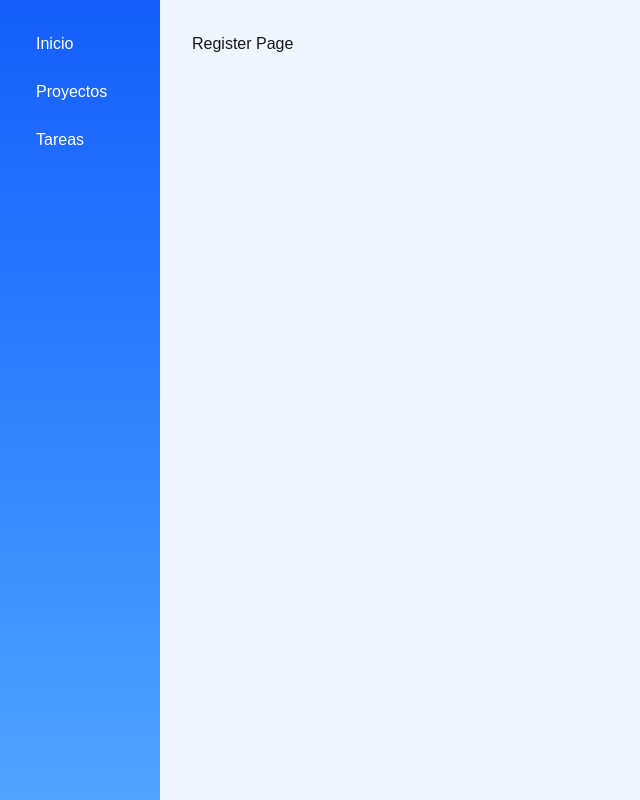
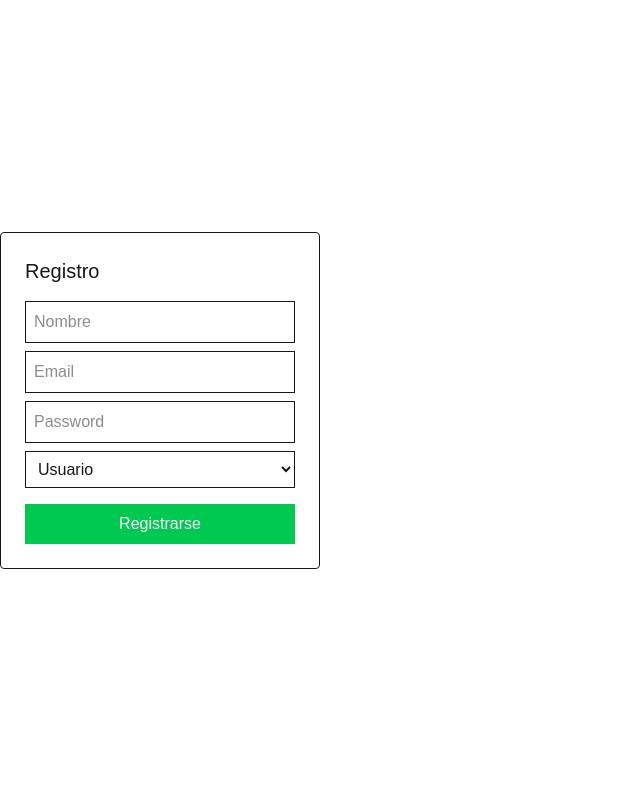
Before and after one commit to VMz69/project-manager, a Next.js app: page /register in a window 1280 px wide. Shown: the whole page, without its empty margins (0-640 px from the left). Built offline with nearby package versions, Linux system fonts and the light colour scheme.

Commit message:
auth + protectedRoutes + detalles en dashboard

```diff
--- a/src/app/dashboard/page.tsx
+++ b/src/app/dashboard/page.tsx
@@ -1,28 +1,35 @@
-'use client';
+"use client";
 
-import { useRouter } from 'next/navigation';
-import { projects } from '@/mocks/projects';
-import { tasks } from '@/mocks/tasks';
-import StatusBadge from '@/components/StatusBadge';
+import { useRouter } from "next/navigation";
+import { projects } from "@/mocks/projects";
+import { tasks } from "@/mocks/tasks";
+import StatusBadge from "@/components/StatusBadge";
+import ProtectedRoute from "@/components/ProtectedRoute";
+import { useAuth } from "@/context/AuthContext";
 
 export default function DashboardPage() {
   const router = useRouter();
 
-  const pending = tasks.filter(t => t.status === 'pending');
+  // Usamos el contexto global (forma correcta)
+  const { logout, user } = useAuth();
 
-  const projectName = (id: string) =>
-    projects.find(p => p.id === id)?.name ?? 'Proyecto';
+  // Filtrar tareas pendientes
+  const pending = tasks.filter((t) => t.status === "pending");
 
+  // Obtener nombre del proyecto desde su id
+  const getProjectName = (id: number) => {
+    return projects.find((p) => p.id === id)?.name ?? "Proyecto";
+  };
+
+  // Logout usando contexto (NO localStorage manual)
   const handleLogout = () => {
-    try {
-      localStorage.removeItem('auth:user');
-    } catch {}
-    router.replace('/login');
+    logout();
+    router.replace("/login");
   };
 
   return (
+    <ProtectedRoute>
       <div className="space-y-8 relative">
-
         {/* BOTÓN SALIR */}
         <button
           onClick={handleLogout}
@@ -34,18 +41,20 @@ export default function DashboardPage() {
         {/* HEADER */}
         <header>
           <h1 className="text-3xl font-bold text-gray-900">
-          Dashboard
+            Dashboard {user ? `- ${user.name}` : ""}
           </h1>
-        <p className="text-gray-700">
-          Resumen general del sistema
-        </p>
+          <p className="text-gray-700">Resumen general del sistema</p>
         </header>
 
-      {/* KPIs / CARDS tipo boton para mandar a las demas pags */}
+        {/* CARDS KPI */}
         <section className="grid grid-cols-1 sm:grid-cols-3 gap-6">
           <Card title="Proyectos" value={projects.length} href="/projects" />
           <Card title="Tareas" value={tasks.length} href="/tasks" />
-        <Card title="Tareas pendientes" value={pending.length} href="/tasks" />
+          <Card
+            title="Tareas pendientes"
+            value={pending.length}
+            href="/tasks"
+          />
         </section>
 
         {/* LISTA DE TAREAS */}
@@ -60,7 +69,7 @@ export default function DashboardPage() {
             </p>
           ) : (
             <ul className="divide-y divide-gray-200">
-            {pending.map(task => (
+              {pending.map((task) => (
                 <li
                   key={task.id}
                   className="px-6 py-4 flex items-center justify-between"
@@ -69,8 +78,10 @@ export default function DashboardPage() {
                     <p className="font-medium text-gray-900">
                       {task.title}
                     </p>
+
+                    {/* Se usa función corregida */}
                     <p className="text-sm text-gray-700">
-                    Proyecto: {projectName(task.projectId)}
+                      Proyecto: {getProjectName(task.projectId)}
                     </p>
                   </div>
 
@@ -81,10 +92,14 @@ export default function DashboardPage() {
           )}
         </section>
       </div>
+    </ProtectedRoute>
   );
 }
 
-/* aqui agregue lo que pidio victor */
+/*
+  Card reutilizable para navegación
+  Se deja igual pero con comentario claro
+*/
 function Card({
   title,
   value,
@@ -102,9 +117,7 @@ function Card({
       className="bg-white rounded-xl p-6 shadow cursor-pointer
       hover:bg-blue-50 hover:scale-105 active:scale-95 transition transform"
     >
-      <p className="text-sm font-medium text-gray-700">
-        {title}
-      </p>
+      <p className="text-sm font-medium text-gray-700">{title}</p>
       <p className="mt-2 text-4xl font-extrabold text-blue-500">
         {value}
       </p>
--- a/src/app/layout.tsx
+++ b/src/app/layout.tsx
@@ -1,4 +1,5 @@
 import './globals.css';
+import { AuthProvider } from "@/context/AuthContext";
 import Sidebar from '@/components/Sidebar';
 
 export default function RootLayout({
@@ -9,10 +10,13 @@ export default function RootLayout({
   return (
     <html lang="es">
       <body className="flex min-h-screen">
-        <Sidebar />
+        <AuthProvider>
+          {children}
+        </AuthProvider>
+        {/* <Sidebar />
         <main className="flex-1 bg-blue-50 p-8">
           {children}
-        </main>
+        </main> */}
       </body>
     </html>
   );
--- a/src/app/register/page.tsx
+++ b/src/app/register/page.tsx
@@ -30,6 +30,78 @@ export default function RegisterPage() {
 
 */
 
+"use client";
+
+import { useState, useEffect } from "react";
+import { useAuth } from "@/context/AuthContext";
+import { useRouter } from "next/navigation";
+
 export default function RegisterPage() {
-  return <div>Register Page</div>
+  const { register, user } = useAuth();
+  const router = useRouter();
+
+  const [name, setName] = useState("");
+  const [email, setEmail] = useState("");
+  const [password, setPassword] = useState("");
+  const [role, setRole] = useState<"manager" | "user">("user");
+
+  // Si ya está logueado, redirige
+  useEffect(() => {
+    if (user) {
+      router.push("/dashboard");
+    }
+  }, [user, router]);
+
+  const handleSubmit = async (e: React.FormEvent) => {
+    e.preventDefault();
+
+    await register({ name, email, password, role });
+
+    router.push("/dashboard");
+  };
+
+  return (
+    <div className="flex items-center justify-center h-screen">
+      <form onSubmit={handleSubmit} className="p-6 border rounded w-80">
+        <h2 className="text-xl mb-4">Registro</h2>
+
+        <input
+          type="text"
+          placeholder="Nombre"
+          className="w-full mb-2 p-2 border"
+          value={name}
+          onChange={(e) => setName(e.target.value)}
+        />
+
+        <input
+          type="email"
+          placeholder="Email"
+          className="w-full mb-2 p-2 border"
+          value={email}
+          onChange={(e) => setEmail(e.target.value)}
+        />
+
+        <input
+          type="password"
+          placeholder="Password"
+          className="w-full mb-2 p-2 border"
+          value={password}
+          onChange={(e) => setPassword(e.target.value)}
+        />
+
+        <select
+          className="w-full mb-2 p-2 border"
+          value={role}
+          onChange={(e) => setRole(e.target.value as "manager" | "user")}
+        >
+          <option value="user">Usuario</option>
+          <option value="manager">Gerente</option>
+        </select>
+
+        <button className="w-full bg-green-500 text-white p-2 mt-2">
+          Registrarse
+        </button>
+      </form>
+    </div>
+  );
 }
--- a/src/components/ProtectedRoute.tsx
+++ b/src/components/ProtectedRoute.tsx
@@ -12,25 +12,29 @@
  * mostrar children.
  */
 
-"use client"
+"use client";
 
-import { useAuth } from "../context/AuthContext"
-import { useRouter } from "next/navigation"
-import { useEffect } from "react"
+import { useAuth } from "@/context/AuthContext";
+import { useRouter } from "next/navigation";
+import { useEffect } from "react";
 
-export default function ProtectedRoute({ children }: any) {
-  const { user } = useAuth()
-  const router = useRouter()
+export default function ProtectedRoute({
+  children,
+}: {
+  children: React.ReactNode;
+}) {
+  const { user } = useAuth();
+  const router = useRouter();
 
   useEffect(() => {
+    // Si no hay usuario, redirige a login
     if (!user) {
-      router.push("/login")
+      router.push("/login");
     }
-  }, [user, router])
+  }, [user, router]);
 
-  if (!user) {
-    return <div>Cargando...</div>
-  }
+  // Evita render mientras valida
+  if (!user) return null;
 
-  return children
+  return <>{children}</>;
 }
--- a/src/context/AuthContext.tsx
+++ b/src/context/AuthContext.tsx
@@ -10,38 +10,81 @@
  *
  * También debe guardar la sesión en localStorage.
  */
-"use client"
 
-import { createContext, useContext, useEffect, useState } from "react"
+"use client";
 
-const AuthContext = createContext<any>(null)
+import { createContext, useContext, useEffect, useState } from "react";
+import { User } from "@/types/User";
+import * as authService from "@/services/authService";
 
-export const AuthProvider = ({ children }: any) => {
-  const [user, setUser] = useState<any>(null)
+interface AuthContextType {
+  user: User | null;
+  login: (email: string, password: string) => Promise<boolean>;
+  register: (data: Omit<User, "id">) => Promise<boolean>;
+  logout: () => void;
+}
 
-  // cargar usuario guardado al iniciar
+// Crear contexto
+const AuthContext = createContext<AuthContextType | undefined>(undefined);
+
+// Provider
+export const AuthProvider = ({ children }: { children: React.ReactNode }) => {
+  const [user, setUser] = useState<User | null>(null);
+
+  // Cargar sesión desde localStorage
   useEffect(() => {
-    const storedUser = localStorage.getItem("user")
+    const storedUser = localStorage.getItem("user");
+
     if (storedUser) {
-      setUser(JSON.parse(storedUser))
+      setUser(JSON.parse(storedUser));
     }
-  }, [])
+  }, []);
 
-  const login = (user: any) => {
-    localStorage.setItem("user", JSON.stringify(user))
-    setUser(user)
+  // LOGIN
+  const login = async (email: string, password: string) => {
+    const user = await authService.login(email, password);
+
+    if (!user) return false;
+
+    setUser(user);
+
+    // Guardar sesión
+    localStorage.setItem("user", JSON.stringify(user));
+
+    return true;
+  };
+
+  // REGISTER
+  const register = async (data: Omit<User, "id">) => {
+    const user = await authService.register(data);
+
+    setUser(user);
+
+    localStorage.setItem("user", JSON.stringify(user));
+
+    return true;
+  };
+
+  // LOGOUT
+  const logout = () => {
+    setUser(null);
+    localStorage.removeItem("user");
+  };
+
+  return (
+    <AuthContext.Provider value={{ user, login, register, logout }}>
+      {children}
+    </AuthContext.Provider>
+  );
+};
+
+// Hook personalizado
+export const useAuth = () => {
+  const context = useContext(AuthContext);
+
+  if (!context) {
+    throw new Error("useAuth must be used within AuthProvider");
   }
 
-  const logout = () => {
-    localStorage.removeItem("user")
-    setUser(null)
-  }
-
-  return (
-    <AuthContext.Provider value={{ user, login, logout }}>
-      {children}
-    </AuthContext.Provider>
-  )
-}
-
-export const useAuth = () => useContext(AuthContext)
+  return context;
+};
--- a/src/mocks/users.ts
+++ b/src/mocks/users.ts
@@ -9,21 +9,22 @@
  * authService.ts
  */
 
-import { User } from "../types/User"
+import { User } from "@/types/User";
 
+// Base inicial de usuarios simulados
 export const users: User[] = [
   {
     id: 1,
     name: "Admin",
     email: "admin@test.com",
     password: "1234",
-    role: "manager"
+    role: "manager",
   },
   {
     id: 2,
     name: "User",
     email: "user@test.com",
     password: "1234",
-    role: "user"
-  }
-]
+    role: "user",
+  },
+];
--- a/src/services/authService.ts
+++ b/src/services/authService.ts
@@ -35,4 +35,33 @@ export const registerUser = (user: any) => {
 //////////////////////////////// FIN DE CODIGO DE PRUEBA...
 
 
-export {}
+import { users } from "@/mocks/users";
+import { User } from "@/types/User";
+
+// Simula delay de API
+const delay = (ms: number) => new Promise(res => setTimeout(res, ms));
+
+// LOGIN
+export const login = async (email: string, password: string): Promise<User | null> => {
+  await delay(300);
+
+  const user = users.find(
+    (u) => u.email === email && u.password === password
+  );
+
+  return user || null;
+};
+
+// REGISTER
+export const register = async (newUser: Omit<User, "id">): Promise<User> => {
+  await delay(300);
+
+  const user: User = {
+    id: users.length + 1,
+    ...newUser,
+  };
+
+  users.push(user);
+
+  return user;
+};
--- a/src/types/User.ts
+++ b/src/types/User.ts
@@ -22,10 +22,11 @@
  * "user"    → usuario normal
  */
 
+export type Role = "manager" | "user";
 export interface User {
-  id: number
-  name: string
-  email: string
-  password: string
-  role: "manager" | "user"
+  id: number;
+  name: string;
+  email: string;
+  password: string;
+  role: Role;
 }
```
Also changed, not shown: src/app/projects/page.tsx (+34 -12 lines), src/components/StatusBadge.tsx (+17 -10 lines). Lines whose indentation alone changed are shown as unchanged.
